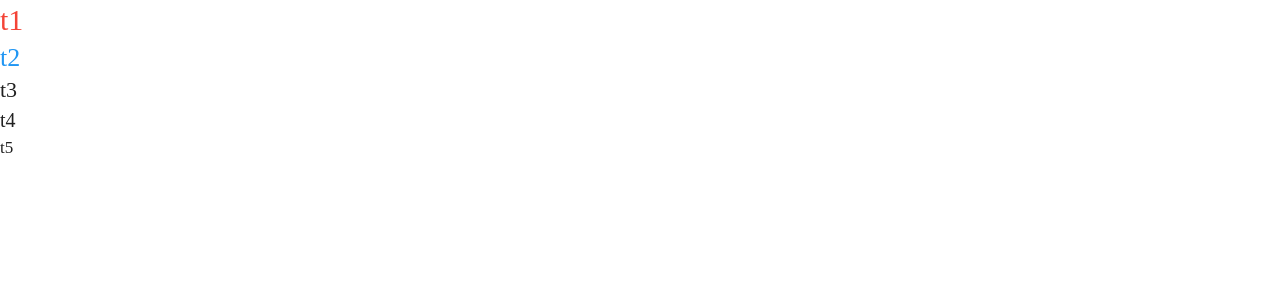
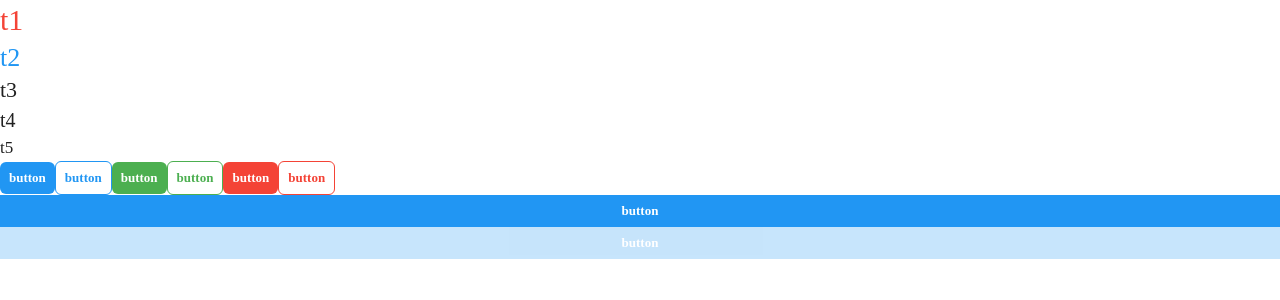
Before and after one commit to devHaemi/mCard, a React (Create React App) app: page / in a window 1280 px wide. Shown: the top 300 px of the page. Built offline with nearby package versions, Linux system fonts and the light colour scheme.

Commit message:
Button 컴포넌트 생성

```diff
--- a/src/App.tsx
+++ b/src/App.tsx
@@ -1,4 +1,6 @@
 import './App.css'
+
+import Button from '@/components/shared/Button'
 import Text from '@/components/shared/Text'
 
 function App() {
@@ -19,6 +21,20 @@
       <Text display="block" typography="t5">
         t5
       </Text>
+      <Button>button</Button>
+      <Button weak>button</Button>
+      <Button color="success">button</Button>
+      <Button color="success" weak>
+        button
+      </Button>
+      <Button color="error">button</Button>
+      <Button color="error" weak>
+        button
+      </Button>
+      <Button full>button</Button>
+      <Button full disabled>
+        button
+      </Button>
     </>
   )
 }
--- /dev/null
+++ b/src/components/shared/Button.tsx
@@ -0,0 +1,45 @@
+import styled from '@emotion/styled'
+import { css } from '@emotion/react'
+import {
+  ButtonColor,
+  buttonColorMap,
+  ButtonSize,
+  buttonSizeMap,
+  buttonWeakMap,
+} from '@/styles/button'
+
+interface ButtonProps {
+  color?: ButtonColor
+  size?: ButtonSize
+  weak?: boolean
+  full?: boolean
+  disabled?: boolean
+}
+
+const Button = styled.button<ButtonProps>(
+  {
+    cursor: 'pointer',
+    fontWeight: 'bold',
+    borderRadius: '6px',
+  },
+  ({ color = 'primary', weak }) =>
+    weak ? buttonWeakMap[color] : buttonColorMap[color],
+  ({ size = 'small' }) => buttonSizeMap[size],
+  ({ full }) =>
+    full
+      ? css`
+          display: block;
+          width: 100%;
+          border-radius: 0;
+        `
+      : undefined,
+  ({ disabled }) =>
+    disabled
+      ? css`
+          opacity: 0.25;
+          cursor: initial;
+        `
+      : undefined,
+)
+
+export default Button
--- /dev/null
+++ b/src/styles/button.ts
@@ -0,0 +1,53 @@
+import { css } from '@emotion/react'
+import { colors } from './colorPalette'
+
+export const buttonColorMap = {
+  primary: css`
+    background-color: ${colors.blue};
+    color: ${colors.white};
+  `,
+  success: css`
+    background-color: ${colors.green};
+    color: ${colors.white};
+  `,
+  error: css`
+    background-color: ${colors.red};
+    color: ${colors.white};
+  `,
+}
+
+export const buttonWeakMap = {
+  primary: css`
+    background-color: ${colors.white};
+    color: ${colors.blue};
+    border: 1px solid ${colors.blue};
+  `,
+  success: css`
+    background-color: ${colors.white};
+    color: ${colors.green};
+    border: 1px solid ${colors.green};
+  `,
+  error: css`
+    background-color: ${colors.white};
+    color: ${colors.red};
+    border: 1px solid ${colors.red};
+  `,
+}
+
+export const buttonSizeMap = {
+  small: css`
+    font-size: 13px;
+    padding: 8px 9px;
+  `,
+  medium: css`
+    font-size: 15px;
+    padding: 10px 15px;
+  `,
+  large: css`
+    font-size: 18px;
+    padding: 12px 10px;
+  `,
+}
+
+export type ButtonColor = keyof typeof buttonColorMap
+export type ButtonSize = keyof typeof buttonSizeMap
```
